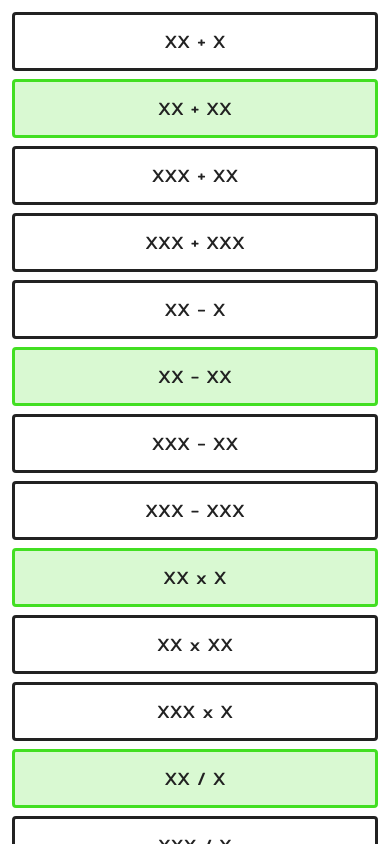
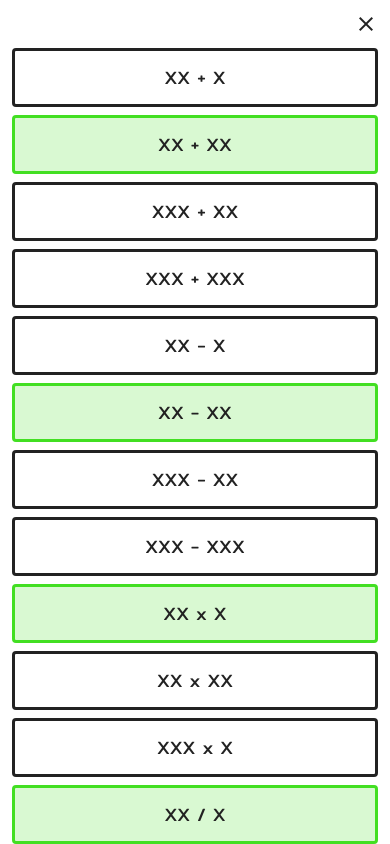
Before and after one commit to Henerator/mental-math, an Angular app: page / in a window 390 px wide. Both pictures are taken after a click on the button "settings". Built offline with nearby package versions, Linux system fonts and the light colour scheme.

Commit message:
mobile sidenav close button

```diff
--- a/src/app/features/sidenav/sidenav.component.html
+++ b/src/app/features/sidenav/sidenav.component.html
@@ -1,5 +1,9 @@
 <mat-sidenav-container class="sidenav-container">
   <mat-sidenav #sidenav [mode]="'over'" [position]="'start'" class="sidenav">
+    <div *ngIf="isMobile" class="controls-container">
+      <mat-icon (click)="sidenav.close()">close</mat-icon>
+    </div>
+
     <ng-content select="[sidenav]"></ng-content>
   </mat-sidenav>
 
--- a/src/app/features/sidenav/sidenav.component.scss
+++ b/src/app/features/sidenav/sidenav.component.scss
@@ -46,4 +46,10 @@
   .sidenav {
     width: 100%;
   }
+
+  .controls-container {
+    display: flex;
+    justify-content: flex-end;
+    padding: 12px 12px 0 12px;
+  }
 }
--- a/src/app/features/sidenav/sidenav.component.ts
+++ b/src/app/features/sidenav/sidenav.component.ts
@@ -1,4 +1,5 @@
 import { Component, OnInit } from '@angular/core';
+import { DeviceService } from '@core/device/device.service';
 import { Theme } from '@core/theme/theme.enum';
 import { ThemeService } from '@core/theme/theme.service';
 
@@ -8,12 +9,19 @@ import { ThemeService } from '@core/theme/theme.service';
   styleUrls: ['./sidenav.component.scss'],
 })
 export class SidenavComponent implements OnInit {
+  isMobile = false;
   theme!: Theme;
   themeEnum = Theme;
 
-  constructor(private themeService: ThemeService) {}
+  constructor(
+    private deviceService: DeviceService,
+    private themeService: ThemeService
+  ) {}
 
   ngOnInit(): void {
+    this.deviceService.isMobile$.subscribe(
+      (isMobile) => (this.isMobile = isMobile)
+    );
     this.themeService.themeChange$.subscribe((theme) => (this.theme = theme));
   }
 
```
